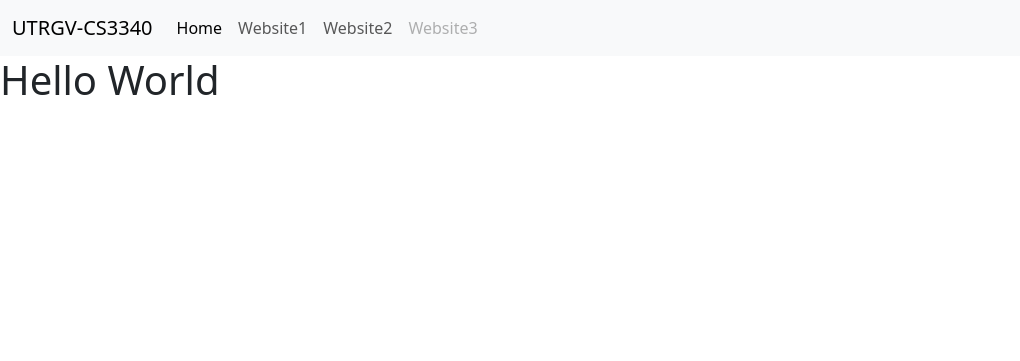
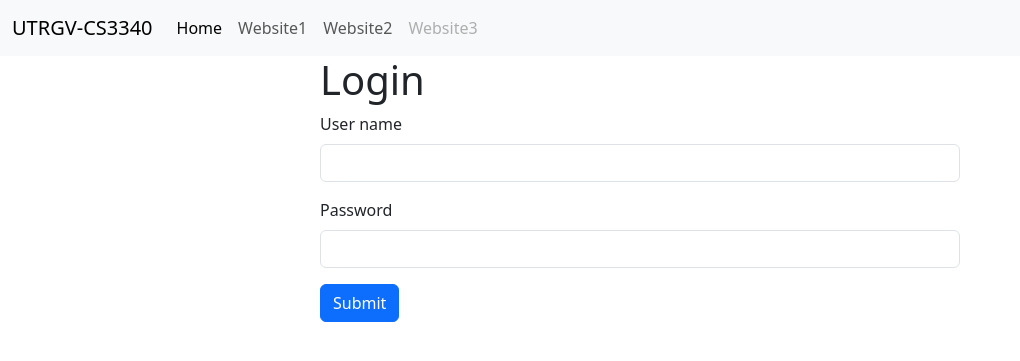
Before and after one commit to FernyQ178/fall3340-app, a Django app: page / in a window 1280 px wide. Shown: the top 361 px of the page, without its empty margins (0-1020 px from the left). Run offline with Django 5.2, Linux system fonts and the light colour scheme.

Commit message:
Authenticate view

```diff
--- a/app/templates/base.html
+++ b/app/templates/base.html
@@ -11,6 +11,17 @@
 
   <body>
     {%include 'navbar.html'%}
+    <div class = "container ">
+    {% if messages %}
+      {% for message in messages %}
+      <div class="alert alert-warning alert-dismissible fade show" role="alert">
+        {{message}}
+        <button type="button" class="btn-close" data-bs-dismiss="alert" aria-label="Close"></button>
+      </div>
+      {% endfor %}
+    {% endif %}
+
+    </div>
     {%block content%}
     {%endblock%}
     <script src="https://cdn.jsdelivr.net/npm/bootstrap@5.3.3/dist/js/bootstrap.bundle.min.js" integrity="sha384-YvpcrYf0tY3lHB60NNkmXc5s9fDVZLESaAA55NDzOxhy9GkcIdslK1eN7N6jIeHz" crossorigin="anonymous"></script>
--- a/app/templates/home.html
+++ b/app/templates/home.html
@@ -2,6 +2,33 @@
 {%extends 'base.html'%}
 {%block content%}
 
+<div class="col-md-6 offset-md-3">
+
+{% if user.is_authenticated %}
 <h1> Hello World </h1>
 
+
+{% else %}
+<h1> Login</h1>
+<form method = "POST" action = "{% url 'home' %}">
+    {% csrf_token %}
+    <form>
+        <div class="mb-3">
+          <label for="exampleInputEmail1" class="form-label">User name</label>
+          <!--<input type="text" class="form-control" id="exampleInputEmail1" aria-describedby="emailHelp">-->
+          <input type="text" class="form-control" name= "username" required>
+
+        </div>
+        <div class="mb-3">
+          <label for="exampleInputPassword1" class="form-label">Password</label>
+          <input type="password" class="form-control" name="password" required>
+        </div>
+
+        <button type="submit" class="btn btn-primary">Submit</button>
+      </form>
+</form>
+</div>
+
+{% endif %}
+
 {%endblock%}
--- a/app/templates/navbar.html
+++ b/app/templates/navbar.html
@@ -1,14 +1,14 @@
 <nav class="navbar navbar-expand-lg bg-body-tertiary">
     <div class="container-fluid">
-      <a class="navbar-brand" href="#">UTRGV-CS3340</a>
+      <a class="navbar-brand" href="{% url 'home' %}">UTRGV-CS3340</a>
       <button class="navbar-toggler" type="button" data-bs-toggle="collapse" data-bs-target="#navbarNavAltMarkup" aria-controls="navbarNavAltMarkup" aria-expanded="false" aria-label="Toggle navigation">
         <span class="navbar-toggler-icon"></span>
       </button>
       <div class="collapse navbar-collapse" id="navbarNavAltMarkup">
         <div class="navbar-nav">
           <a class="nav-link active" aria-current="page" href="#">Home</a>
-          <a class="nav-link" href="#">Website1</a>
-          <a class="nav-link" href="#">Website2</a>
+          <a class="nav-link" href="https://www.utrgv.edu/">Website1</a>
+          <a class="nav-link" href="https://cityofedinburg.com/">Website2</a>
           <a class="nav-link disabled" aria-disabled="true">Website3</a>
         </div>
       </div>
--- a/app/urls.py
+++ b/app/urls.py
@@ -3,4 +3,6 @@ from . import views
 
 urlpatterns = [
     path('',views.home, name = 'home'),
+    #path('login/',views.login_user, name = 'Login'),
+    #path('logout/',views.logout_user, name = 'Logout'),
 ]
--- a/app/views.py
+++ b/app/views.py
@@ -1,4 +1,26 @@
-from django.shortcuts import render
+from django.shortcuts import render, redirect
+from django.contrib.auth import authenticate, login, logout
+from django.contrib import messages
 
 def home(request):
     return render(request, 'home.html',{})
+    if request.method == "POST":
+        username = request.POST['username']
+        password = request.POST['password']
+        user = authenticate(request, username = username, password = password)
+        if user is not None:
+            login(request, user)
+            messages.success(request, "Login Successful")
+            return redirect('home')
+        else:
+            messages.success(request, "Login Error")
+            return redirect('home')
+    else:
+        return render(request, 'home.html',{})
+
+
+#def login_user(request):
+#    pass
+
+#def logout_user(request):
+#    pass
--- a/fall3340/urls.py
+++ b/fall3340/urls.py
@@ -18,6 +18,6 @@ from django.contrib import admin
 from django.urls import path, include
 
 urlpatterns = [
-    #path('admin/', admin.site.urls),
+    path('admin/', admin.site.urls),
     path('',include('app.urls'))
 ]
```
